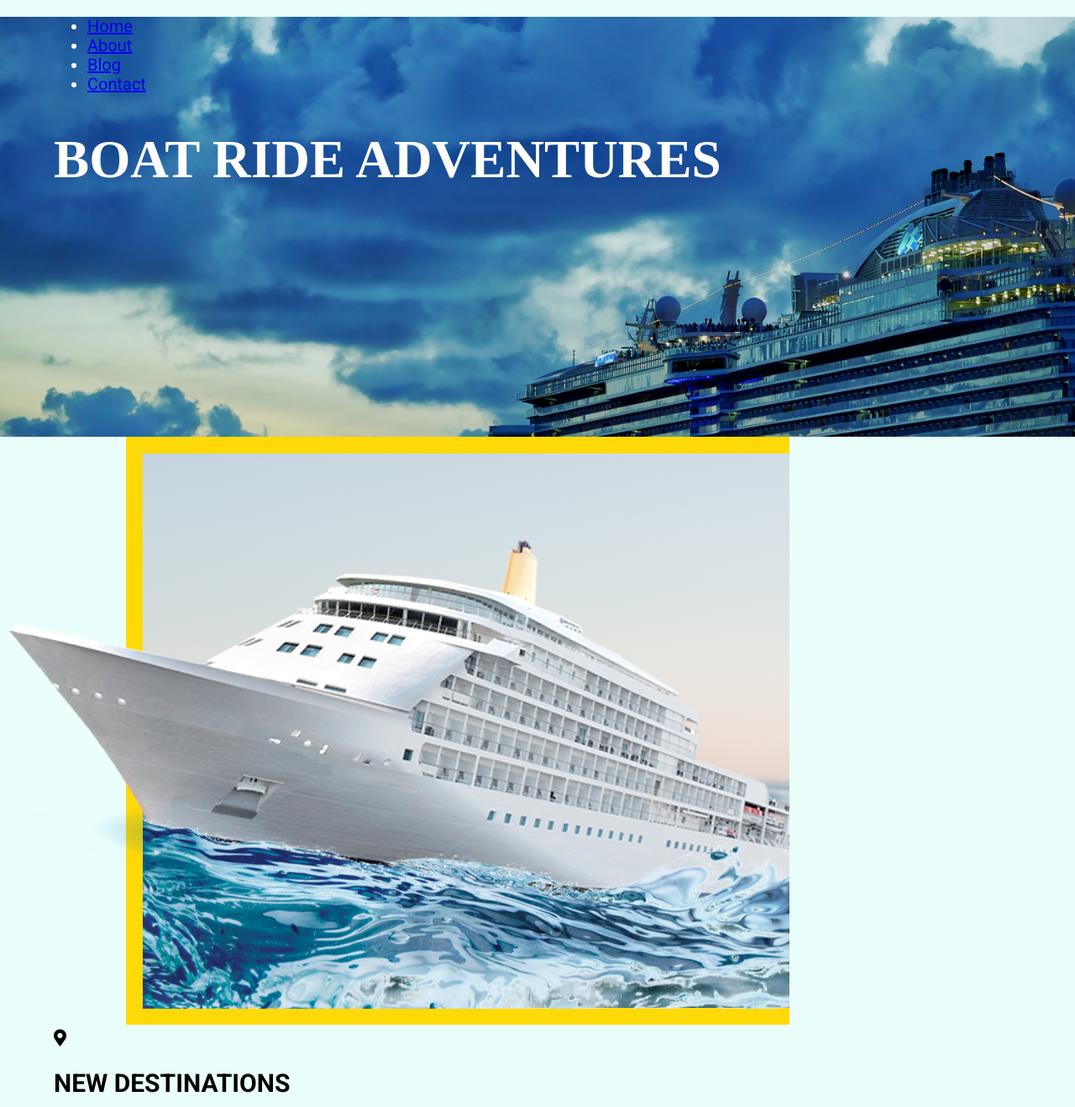
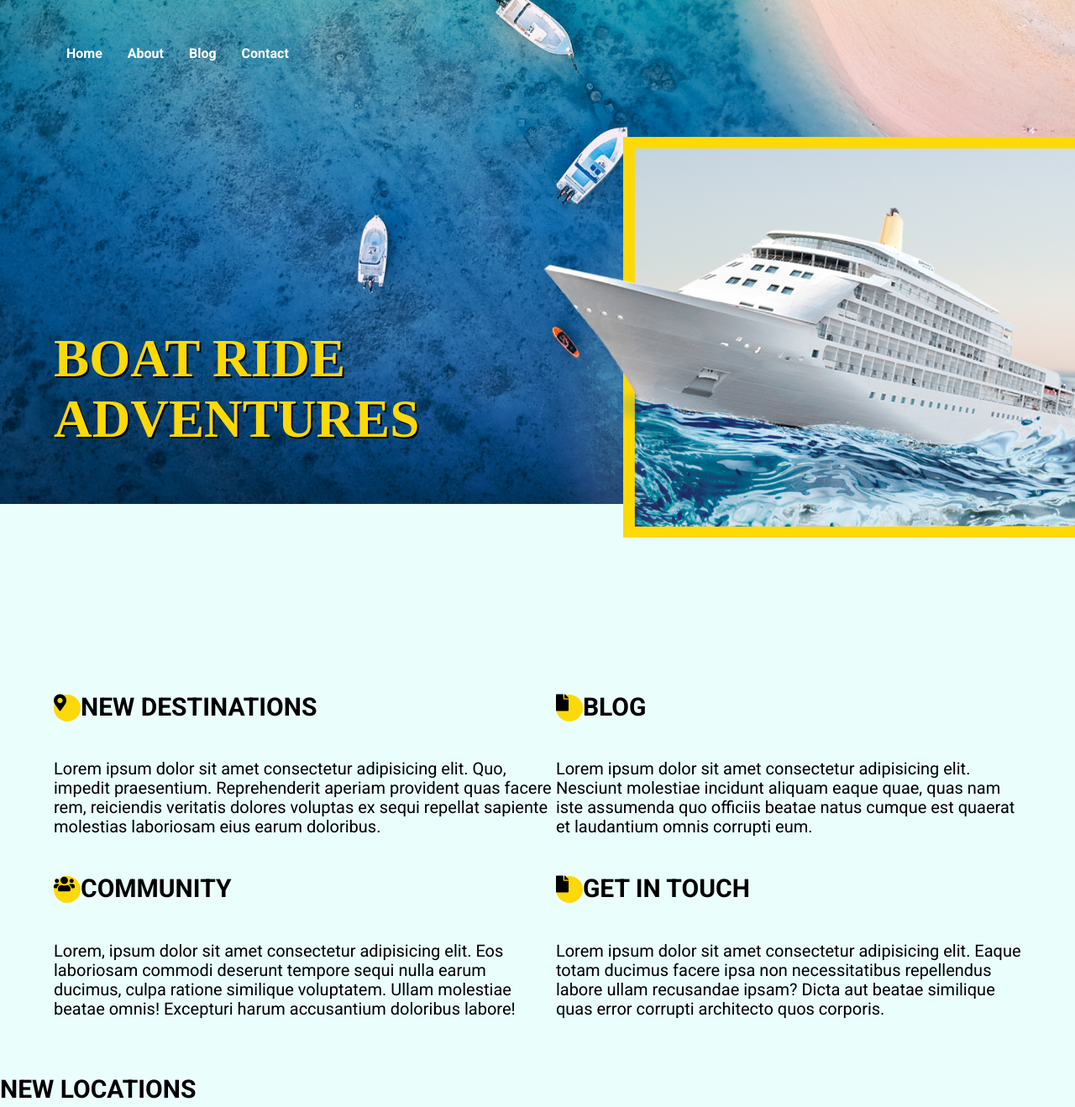
Before and after one commit to jakejonggubaek/assignment2, a plain HTML site: page index.html in a window 1280 px wide. Shown: the top 1318 px of the page at 84% size. Drawn offline with Linux system fonts and the light colour scheme; a web font is replaced by a local one.

Commit message:
added new scss partials and styled home page

```diff
--- a/index.html
+++ b/index.html
@@ -14,49 +14,61 @@
 </head>
 
 <body>
-  <header>
+  <header class="index-header">
     <div class="wrapper">
       <nav>
-        <ul>
+        <ul class="nav-container">
           <li><a href="#">Home</a></li>
           <li><a href="#">About</a></li>
           <li><a href="#">Blog</a></li>
           <li><a href="#">Contact</a></li>
         </ul>
       </nav>
-      <h1>BOAT RIDE ADVENTURES</h1>
+      <h1>BOAT RIDE <br>ADVENTURES</h1>
     </div>
+    <img src="./assets/home-box-header.png" alt="cruise-ship">
   </header>
-  <main>
-    <section>
-      <img src="./assets/home-box-header.png" alt="cruise-ship">
-      <div class="wrapper">
+  <main class="index-main">
+    <section class="index-section">
+      <div class="wrapper first-wrapper">
+        <div>
+          <div>
             <div>
               <div><i class="fas fa-map-marker-alt"></i></div>
               <h2>NEW DESTINATIONS</h2>
+            </div>
               <p>Lorem ipsum dolor sit amet consectetur adipisicing elit. Quo, impedit praesentium. Reprehenderit aperiam
                 provident quas facere rem, reiciendis veritatis dolores voluptas ex sequi repellat sapiente molestias
                 laboriosam eius earum doloribus.</p>
             </div>
             <div>
+              <div>
                 <div><i class="fas fa-users"></i></div>
                 <h2>COMMUNITY</h2>
+              </div>
               <p>Lorem, ipsum dolor sit amet consectetur adipisicing elit. Eos laboriosam commodi deserunt tempore sequi
                 nulla earum ducimus, culpa ratione similique voluptatem. Ullam molestiae beatae omnis! Excepturi harum
                 accusantium doloribus labore!</p>
             </div>
+          </div>
+        <div>
+          <div>
             <div>
               <div><i class="fas fa-file"></i></div>
               <h2>BLOG</h2>
+            </div>
             <p>Lorem ipsum dolor sit amet consectetur adipisicing elit. Nesciunt molestiae incidunt aliquam eaque quae,
               quas nam iste assumenda quo officiis beatae natus cumque est quaerat et laudantium omnis corrupti eum.</p>
           </div>
           <div>
+            <div>
               <div><i class="fas fa-file"></i></div>
               <h2>GET IN TOUCH</h2>
+            </div>
             <p>Lorem ipsum dolor sit amet consectetur adipisicing elit. Eaque totam ducimus facere ipsa non necessitatibus
               repellendus labore ullam recusandae ipsam? Dicta aut beatae similique quas error corrupti architecto quos
               corporis.</p>
+          </div>
           </div>
       </div>
     </section>
--- a/styles/sass/_contact.scss
+++ b/styles/sass/_contact.scss
@@ -1,51 +1,11 @@
-
-
 body {
-    font-family: 'Roboto', sans-serif;
+  font-family: 'Roboto', sans-serif;
   background-color: #EAFEFC;
   font-size: 125%;
 }
-
-header {
+.contact-header {
   background: url(../assets/contact-header.jpg);
   background-size: cover;
-  width: 100%;
-  height: 500px;
-  color: #FFFFFF;
-}
-
-.wrapper {
-    max-width: 1200px;
-    width: 90%;
-    margin: 0 auto;
-}
-
-header h1 {
-  font-family: 'IM Fell English', serif;
-  font-size: 3.95rem;
-}
-
-.nav-container {
-  display: flex;
-  list-style: none;
-  font-size: 1rem;
-  font-weight: bold;
-  margin: 0;
-  padding: 50px 0;
-}
-
-.nav-container li {
-  margin: 5px;
-}
-.nav-container a {
-  padding: 10px 0 5px 0;
-  margin: 10px;
-  text-decoration: none;
-  color: #FFFFFF;
-}
-
-.nav-container a:hover {
-  border-bottom: 2px solid #FDD908;
 }
 
 .flex-container {
@@ -76,7 +36,7 @@ aside p {
   font-weight: 100;
 }
 
-main {
+.contact-main {
   position: relative;
 }
 
@@ -85,7 +45,7 @@ form {
   font-size: 1rem;
   background-color: #0D457F;
   width: 60vw;
-  height: 60vh;
+  height: 49vh;
   top: -140px;
   left: 100px;
   z-index: 2;
@@ -95,7 +55,7 @@ form {
   position: absolute;
   background-color: #FDD908;
   width: 59vw;
-  height: 58vh;
+  height: 48vh;
   top: -115px;
   left: 122px;
   z-index: 1;
@@ -107,9 +67,9 @@ form input {
   color: #FFFFFF;
 }
 
-::placeholder { /* Chrome, Firefox, Opera, Safari 10.1+ */
+::placeholder {
   color: #FFFFFF;
-  opacity: 1; /* Firefox */
+  opacity: 1;
 }
 
 .name-email {
@@ -141,16 +101,3 @@ button {
   line-height: 2.08rem;
   color: #0D457F;
 }
-
-footer {
-  font-family: 'Roboto', sans-serif;
-  font-size: 1rem;
-  text-align: center;
-  background-color: #FDD908;
-  color: #0D457F;
-  padding: 10px;
-}
-
-footer p {
-  margin: 0;
-}
--- /dev/null
+++ b/styles/sass/_footer.scss
@@ -0,0 +1,16 @@
+footer {
+  font-family: 'Roboto', sans-serif;
+  font-size: 1rem;
+  text-align: center;
+  background-color: #FDD908;
+  color: #0D457F;
+  padding: 10px;
+  position: relative;
+  bottom: 0;
+  width: 100%;
+  margin-top: 100px;
+}
+
+footer p {
+  margin: 0;
+}
--- /dev/null
+++ b/styles/sass/_header.scss
@@ -0,0 +1,38 @@
+header {
+  width: 100%;
+  height: 600px;
+  color: #FFFFFF;
+}
+.wrapper {
+    width: 90%;
+    margin: 0 auto;
+}
+
+header h1 {
+  font-family: 'IM Fell English', serif;
+  font-size: 3.95rem;
+  text-shadow: 2px 2px #000000;
+}
+
+.nav-container {
+  display: flex;
+  list-style: none;
+  font-size: 1rem;
+  font-weight: bold;
+  margin: 0;
+  padding: 50px 0;
+}
+
+.nav-container li {
+  margin: 5px;
+}
+.nav-container a {
+  padding: 10px 0 5px 0;
+  margin: 10px;
+  text-decoration: none;
+  color: #FFFFFF;
+}
+
+.nav-container a:hover {
+  border-bottom: 2px solid #FDD908;
+}
--- /dev/null
+++ b/styles/sass/_index.scss
@@ -0,0 +1,38 @@
+.index-header {
+  background: url(../assets/home-header.jpg);
+  background-size: cover;
+}
+
+.index-header h1 {
+  padding-top: 220px;
+  color: #FDD908;
+
+}
+
+.index-header img {
+  position: absolute;
+  width: 50%;
+  right: 0;
+  bottom: 20%;
+}
+
+.index-section {
+  position: relative;
+}
+
+.first-wrapper {
+  display: flex;
+  padding-top: 200px;
+}
+
+.first-wrapper > div > div > div {
+  display: flex;
+  align-items: center;
+}
+
+.first-wrapper > div > div > div i {
+  background-color: #FDD908;
+  border-radius: 50%;
+  width: 2rem;
+  height: 2rem;
+}
--- a/styles/sass/style.scss
+++ b/styles/sass/style.scss
@@ -1,2 +1,5 @@
 @import 'setup';
 @import 'contact';
+@import 'index';
+@import 'header';
+@import 'footer';
```
Also changed, not shown: contact.html (+2 -2 lines), styles/style.css. Lines whose indentation alone changed are shown as unchanged.
